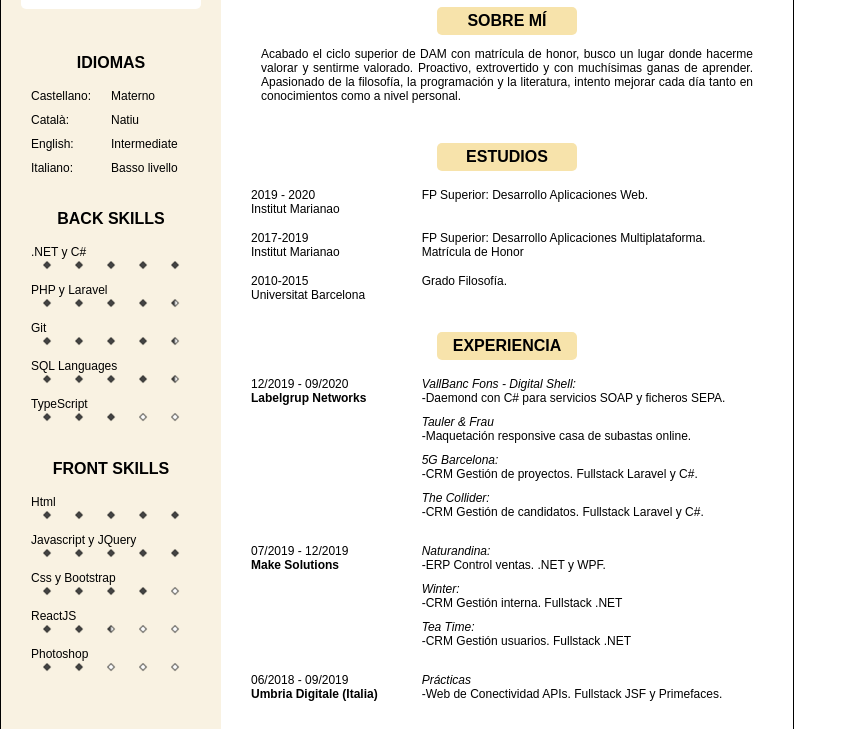
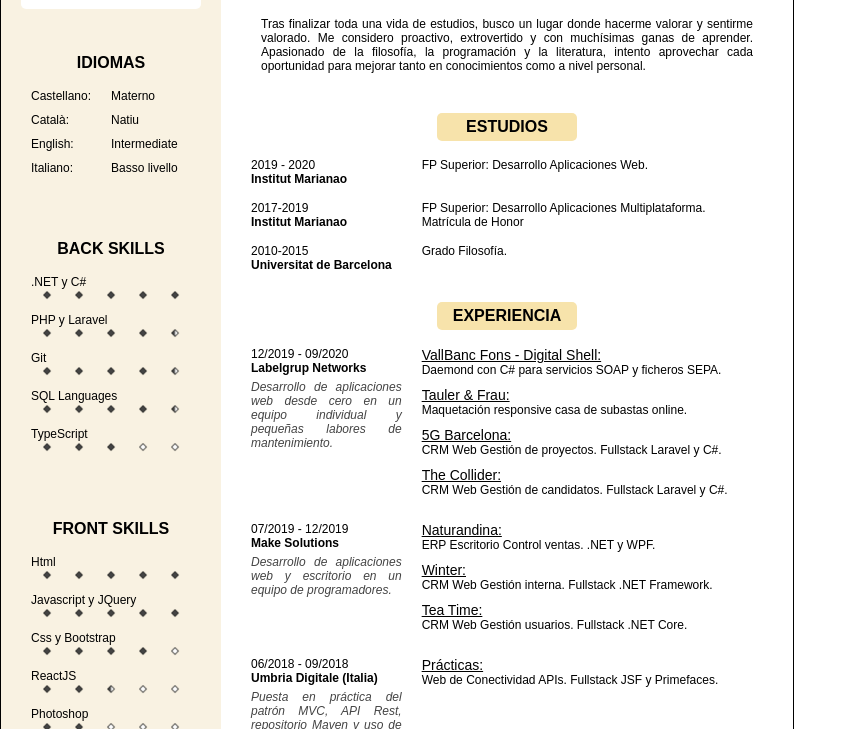
Before and after one commit to Neojate/curriculum_html, a plain HTML site: page index.html in a window 1280 px wide. Shown: the part 164-893 px from the top of the page, without its empty margins (0-856 px from the left). Drawn offline with Linux system fonts and the light colour scheme.

Commit message:
Version definitiva

```diff
--- a/css/style.css
+++ b/css/style.css
@@ -17,7 +17,7 @@ html,body {
 }
 
 .mt-30 {
-    margin-top: 20px;
+    margin-top: 30px !important;
 }
 
 .mt-50 {
@@ -111,7 +111,7 @@ html,body {
     display: grid;
     font-size: 30px;
     grid-template-columns: repeat(3, 1fr);
-    margin-top: 40px;
+    margin-top: 130px;
     text-align: center;
 }
 
@@ -147,13 +147,6 @@ a:active { color: #444; }
     font-size: 20px;
 }
 
-.studies {
-    display: grid;
-    grid-template-columns: 1fr 2fr;
-    text-align: left;
-    margin-top: 15px;
-}
-
 .me {
     padding-left: 10px;
     padding-right: 10px;
@@ -172,7 +165,9 @@ a:active { color: #444; }
 }
 
 .project {
-    font-style: italic;
+    /* font-style: italic; */
+    font-size: 14px;
+    text-decoration: underline;
 }
 
 .busisness span {
@@ -182,3 +177,11 @@ a:active { color: #444; }
 .where {
     font-weight: bold;
 }
+
+.subexp {
+    color: #444;
+    font-style: italic;
+    padding-right: 20px;
+    padding-top: 5px;
+    text-align: justify;
+}
--- a/index.html
+++ b/index.html
@@ -40,7 +40,7 @@
                     </div>
                 </div>
             </div>
-            <div class="info">
+            <div class="info mt-50">
                 <span class="info-title">BACK SKILLS</span>
                 <div class="info-body">
                     <p>.NET y C#</p>
@@ -86,7 +86,7 @@
 
                 </div>
             </div>
-            <div class="info">
+            <div class="info mt-50">
                 <span class="info-title">FRONT SKILLS</span>
                 <div class="info-body">
                     <p>Html</p>
@@ -133,9 +133,8 @@
                 </div>
             </div>
             <div class="left-footer">
-                <div><a href="http://google.com"><i class="fab fa-linkedin"></i></a></div>
-                <div><a href="https://www.facebook.com/albert.alonso.37"><i class="fab fa-facebook-square"></i></a>
-                </div>
+                <div><a href="https://www.linkedin.com/in/albert-alonso-benítez-818473171"><i class="fab fa-linkedin"></i></a></div>
+                <div><a href="https://www.facebook.com/albert.alonso.37"><i class="fab fa-facebook-square"></i></a></div>
                 <div><a href="https://github.com/Neojate/curriculum_html"><i class="fab fa-github-square"></i></a></div>
             </div>
         </div>
@@ -144,45 +143,47 @@
                 <div class="name-title">Albert Alonso Benítez</div>
                 <div class="name-subtitle">Fullstack Developer</div>
             </div>
-            <div class="info mt-50">
-                <span class="info-title bc-yellow">SOBRE MÍ</span>
+            <div class="info">
+                <!-- <span class="info-title bc-yellow">SOBRE MÍ</span> -->
                 <div class="info-body me">
-                    <p>Acabado el ciclo superior de DAM con matrícula de honor, busco un lugar donde hacerme valorar
+                    <p>
+                        Tras finalizar toda una vida de estudios, busco un lugar donde hacerme valorar y sentirme valorado.
+                        Me considero proactivo, extrovertido y con muchísimas ganas de aprender. Apasionado de la
+                        filosofía, la programación y la literatura, intento aprovechar cada oportunidad para mejorar tanto
+                        en conocimientos como a nivel personal.
+                        <!-- Acabado el ciclo superior de DAM con matrícula de honor, busco un lugar donde hacerme valorar
                         y sentirme valorado. Proactivo, extrovertido y con muchísimas ganas de aprender. Apasionado
                         de la filosofía, la programación y la literatura, intento mejorar cada día tanto en
-                        conocimientos como a nivel personal.</p>
+                        conocimientos como a nivel personal. -->
+                    </p>
                 </div>
             </div>
             <div class="info">
                 <span class="info-title bc-yellow">ESTUDIOS</span>
                 <div class="info-body">
-                    <div class="studies">
-                        <div>
-                            2019 - 2020
-                            <br>
-                            Institut Marianao
+                    <div class="exp">
+                        <div class="wherewhen">
+                            <div class="when">2019 - 2020</div>
+                            <div class="where">Institut Marianao</div>
                         </div>
                         <div>
                             FP Superior: Desarrollo Aplicaciones Web.
                         </div>
                     </div>
-                    <div class="studies">
-                        <div>
-                            2017-2019
-                            <br>
-                            Institut Marianao
+                    <div class="exp">
+                        <div class="wherewhen">
+                            <div class="when">2017-2019</div>
+                            <div class="where">Institut Marianao</div>
                         </div>
                         <div>
-                            FP Superior: Desarrollo Aplicaciones Multiplataforma.
-                            <br />
+                            FP Superior: Desarrollo Aplicaciones Multiplataforma.<br />
                             Matrícula de Honor
                         </div>
                     </div>
-                    <div class="studies">
-                        <div>
-                            2010-2015
-                            <br>
-                            Universitat Barcelona
+                    <div class="exp">
+                        <div class="wherewhen">
+                            <div class="when">2010-2015</div>
+                            <div class="where">Universitat de Barcelona</div>
                         </div>
                         <div>
                             Grado Filosofía.
@@ -197,23 +198,24 @@
                         <div class="wherewhen">
                             <div class="when">12/2019 - 09/2020</div>
                             <div class="where">Labelgrup Networks</div>
+                            <div class="subexp">Desarrollo de aplicaciones web desde cero en un equipo individual y pequeñas labores de mantenimiento.</div>
                         </div>
                         <div>
                             <div class="busisness">
                                 <span class="project">VallBanc Fons - Digital Shell:</span>
-                                <span>-Daemond con C# para servicios SOAP y ficheros SEPA.</span>
+                                <span>Daemond con C# para servicios SOAP y ficheros SEPA.</span>
                             </div>
                             <div class="busisness">
-                                <span class="project">Tauler & Frau</span>
-                                <span>-Maquetación responsive casa de subastas online.</span>
+                                <span class="project">Tauler & Frau:</span>
+                                <span>Maquetación responsive casa de subastas online.</span>
                             </div>
                             <div class="busisness">
                                 <span class="project">5G Barcelona:</span>
-                                <span>-CRM Gestión de proyectos. Fullstack Laravel y C#.</span>
+                                <span>CRM Web Gestión de proyectos. Fullstack Laravel y C#.</span>
                             </div>
                             <div class="busisness">
                                 <span class="project">The Collider:</span>
-                                <span>-CRM Gestión de candidatos. Fullstack Laravel y C#.</span>
+                                <span>CRM Web Gestión de candidatos. Fullstack Laravel y C#.</span>
                             </div>
                         </div>
                     </div>
@@ -221,31 +223,33 @@
                         <div clas="wherewhen">
                             <div class="when">07/2019 - 12/2019</div>
                             <div class="where">Make Solutions</div>
+                            <div class="subexp">Desarrollo de aplicaciones web y escritorio en un equipo de programadores.</div>
                         </div>
                         <div>
                             <div class="busisness">
                                 <span class="project">Naturandina:</span>
-                                <span>-ERP Control ventas. .NET y WPF.</span>
+                                <span>ERP Escritorio Control ventas. .NET y WPF.</span>
                             </div>
                             <div class="busisness">
                                 <span class="project">Winter:</span>
-                                <span>-CRM Gestión interna. Fullstack .NET</span>
+                                <span>CRM Web Gestión interna. Fullstack .NET Framework.</span>
                             </div>
                             <div class="busisness">
                                 <span class="project">Tea Time:</span>
-                                <span>-CRM Gestión usuarios. Fullstack .NET</span>
+                                <span>CRM Web Gestión usuarios. Fullstack .NET Core.</span>
                             </div>
                         </div>
                     </div>
                     <div class="exp">
                         <div class="wherewhen">
-                            <div class="when">06/2018 - 09/2019</div>
+                            <div class="when">06/2018 - 09/2018</div>
                             <div class="where">Umbria Digitale (Italia)</div>
+                            <div class="subexp">Puesta en práctica del patrón MVC, API Rest, repositorio Maven y uso de frameworks frontend .</div>
                         </div>
                         <div>
                             <div class="busisness">
-                                <span class="project">Prácticas</span>
-                                <span>-Web de Conectividad APIs. Fullstack JSF y Primefaces.</span>
+                                <span class="project">Prácticas:</span>
+                                <span>Web de Conectividad APIs. Fullstack JSF y Primefaces.</span>
                             </div>
                         </div>
                     </div>
@@ -261,7 +265,7 @@
                         <div>
                             <div class="busisness">
                                 <span class="project">Paint2Win:</span>
-                                <span>-Videojuego 2D disparos. Monogame y C#.</span>
+                                <span>Videojuego 2D temática paintball. Monogame y C#.</span>
                             </div>
                         </div>
                     </div>
@@ -272,7 +276,7 @@
                         <div>
                             <div class="busisness">
                                 <span class="project">Marianao Wars:</span>
-                                <span>-Juego MMO Web de Estrategia. React y .NET Core.</span>
+                                <span>Juego MMO Web de Estrategia. React y .NET Core.</span>
                             </div>
                         </div>
                     </div>
@@ -283,7 +287,7 @@
                         <div>
                             <div class="busisness">
                                 <span class="project">RoleSheet:</span>
-                                <span>-Aplicación Web creación formularios de rol. React y Laravel.</span>
+                                <span>Aplicación Web creación formularios. React y Laravel.</span>
                             </div>
                         </div>
                     </div>
```
